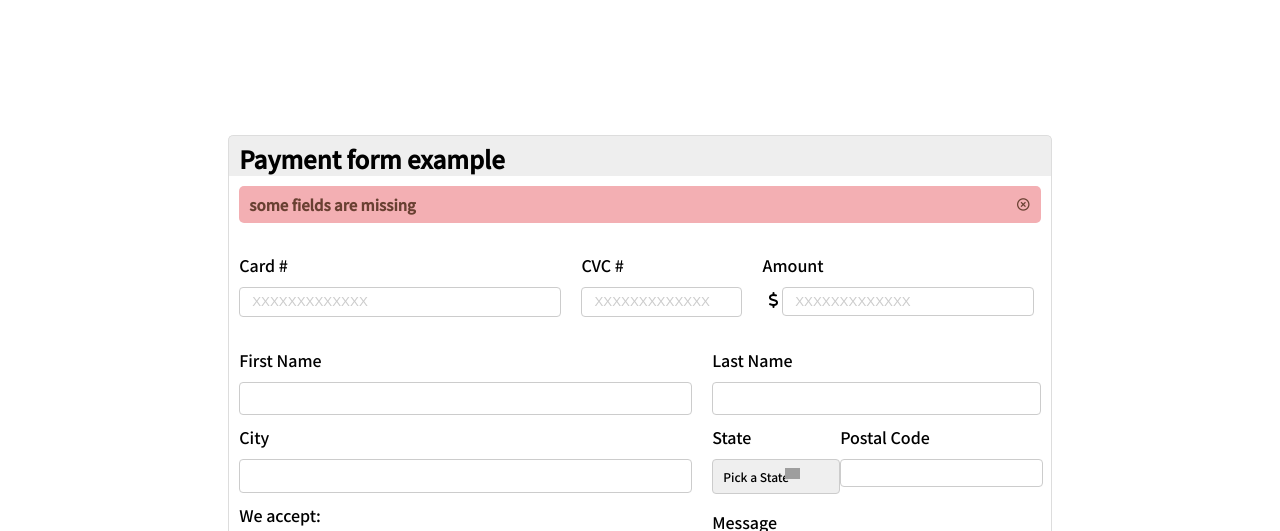
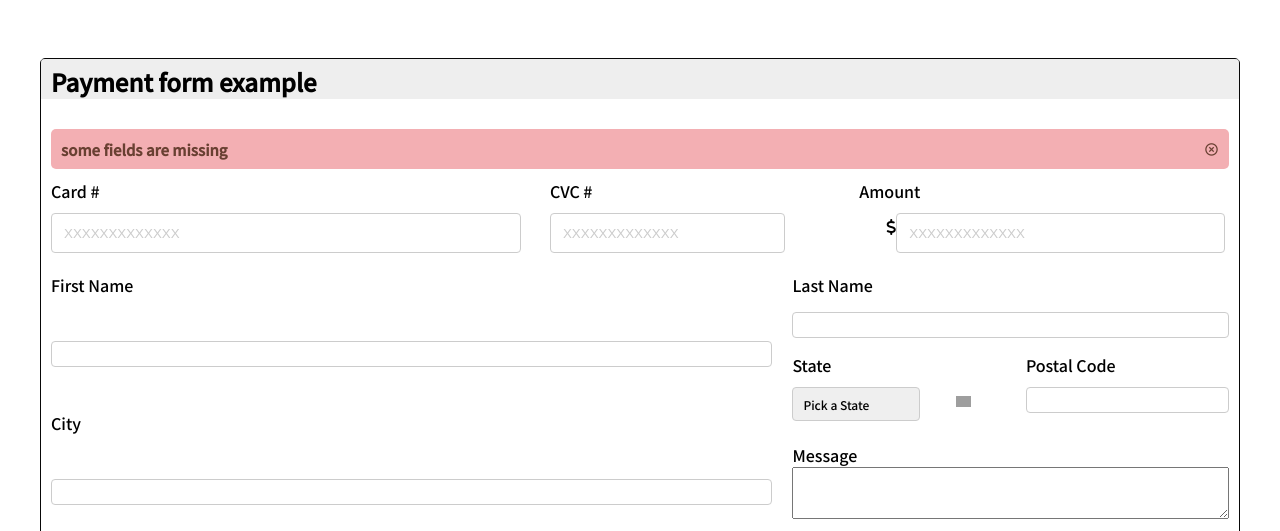
Before and after one commit to 4GeeksAcademy/html_forms-Diego, a plain HTML site: page index.html in a window 1280 px wide. Shown: the top 531 px of the page. Drawn offline with nearby package versions, Linux system fonts and the light colour scheme; grey boxes are pictures that could not be loaded.

Commit message:
size on PX

```diff
--- a/index.html
+++ b/index.html
@@ -18,6 +18,7 @@
             Payment form example
             </h1>
         </div>
+        <div class="wrap_form">
         <form action="post">
             <div class="warning">
                 <h4 class="close">some fields are missing</h4>
@@ -108,11 +109,14 @@
                 </div>
             </div>
             <!-- End Box with the user information card-->
+
         </form>
         <div class="btn_footer">
             <button type="submit" class="btn_cancel">Cancel</button>
             <button type="submit" class="btn_send">Send</button>
         </div>
+        </div>
+
     </div>
 </body>
 </html>
--- a/styles.css
+++ b/styles.css
@@ -1,7 +1,6 @@
-/* {
-    border-style: solid;
-    border-color: rgba(76, 88, 22, 0.349);
-}*/
+*{
+    box-sizing: border-box;
+}
 body {
     display: flex;
     justify-content: center;
@@ -12,17 +11,16 @@ body {
     font-family: 'Noto Sans JP', sans-serif;
 }
 .wrap {
-    width: 65%;
-    border-color: rgba(128, 128, 128, 0.267);
-    height: 68%;
+    width: 1200px;
+    /* border-color: rgba(128, 128, 128, 0.267);*/
+    border-color: #080808;
+    height: 700px;
     border-style: solid;
     border-width: 1px;
     border-radius: 5px;
     position: relative;
     display: flex;
     flex-direction: column;
-    position: relative;
-
 }
 
 .wrap .title {
@@ -30,7 +28,7 @@ body {
     padding-left: 5px;
     padding-top: 5px;
     margin: 0;
-    height: 15%;
+    justify-self: start;
 }
 .title  h1 {
     background-color: transparent;
@@ -43,7 +41,7 @@ body {
     background-color: rgb(243, 175, 179);
     border-radius: 5px;
     margin: 10px 10px 10px 10px;
-    height: 8%;
+    height: 5vh;
     display: flex;
     align-items: center;
     color: rgb(105, 64, 50);
@@ -69,23 +67,32 @@ body {
 .card, .CVC, .Amount {
     display: flex;
     flex-direction: column;
-    margin-top: 20px;
+
 }
 
 .card {
     width: 40%;
-
-
 }
 
 .Amount {
     width: 35%;
     display: flex;
-    justify-content: space-between;
+
 }
 
 .Amount div i {
-    margin-left: 6px;
+    margin-left: 5px;
+    align-self: center;
+    margin-bottom: 13px;
+}
+
+.Amount label {
+    margin-left: 11%;
+}
+
+.Amount div{
+    display: flex;
+    justify-content: end;
 }
 
 
@@ -96,7 +103,7 @@ body {
 }
 
 .buttons {
-    height: 5%;
+    height: 5vh;
     border-color: rgb(232, 235, 238);
     padding: 12px;
     border: 1px solid #ccc;
@@ -129,6 +136,7 @@ select {
 .left {
     display: flex;
     flex-direction: column;
+    justify-content: space-between;
     width: 65%;
     padding: 10px;
 }
@@ -155,6 +163,7 @@ select {
     width: 40%;
     padding: 10px;
     flex-direction: column;
+    justify-content: space-between;
 }
 .state {
     display: flex;
@@ -171,13 +180,19 @@ select {
 
 }
 
-
+.wrap_form {
+    display: flex;
+    flex-direction: column;
+    align-items: space-between;
+}
 
 form {
     margin: 0;
     padding: 0;
     width: 100%;
-    height: 84.5%;
+    display: flex;
+    flex-direction: column;
+    margin-top: 20px;
 
 }
 form div .fa-brands {
@@ -221,7 +236,7 @@ img {
     justify-content: end;
     padding: 5px 5px 5px 5px;
     background-color: rgba(220, 220, 220, 0.493);
-    height: 9%;
+    justify-self: end;
 }
 
 .btn_cancel {
```
